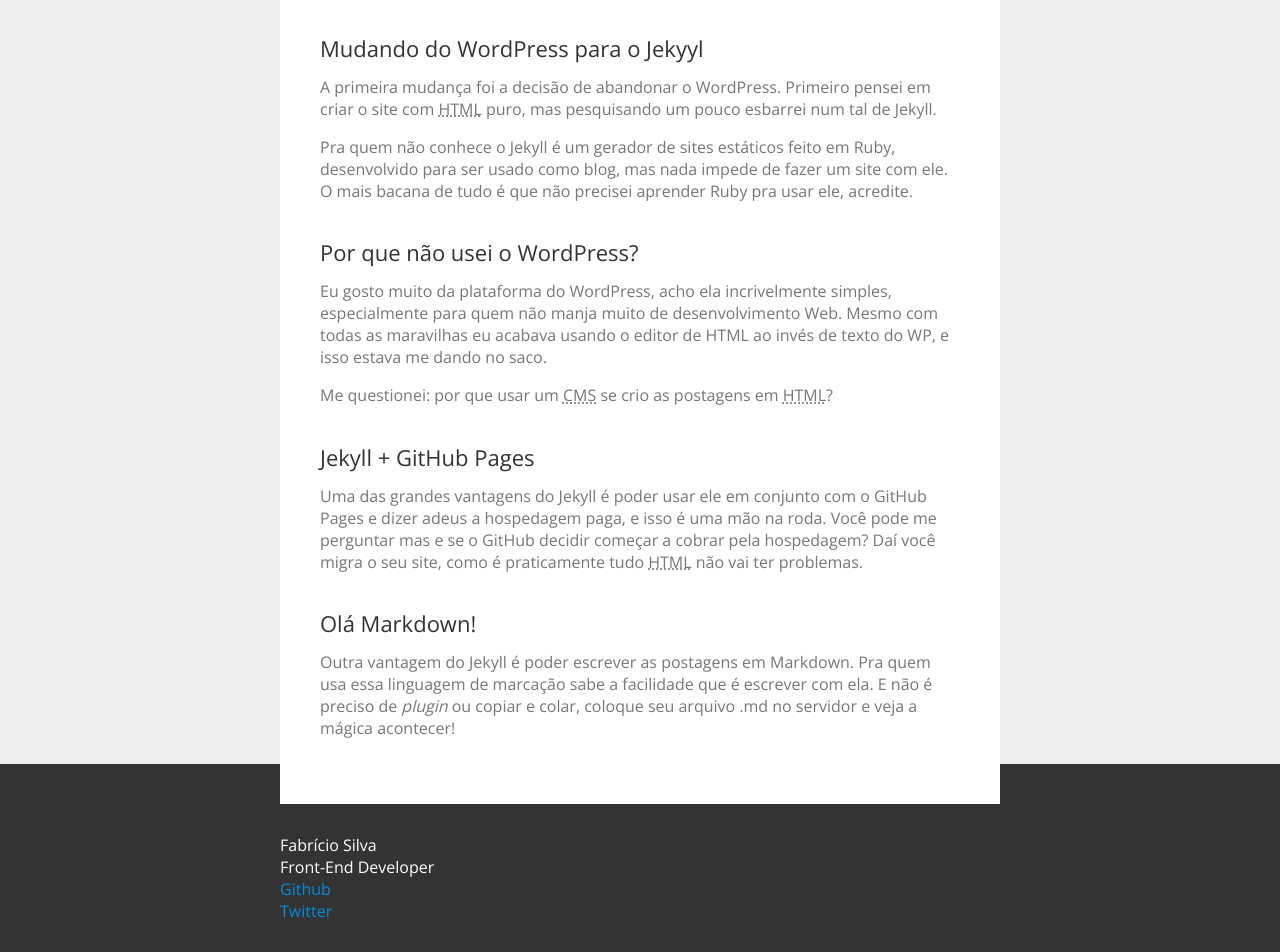
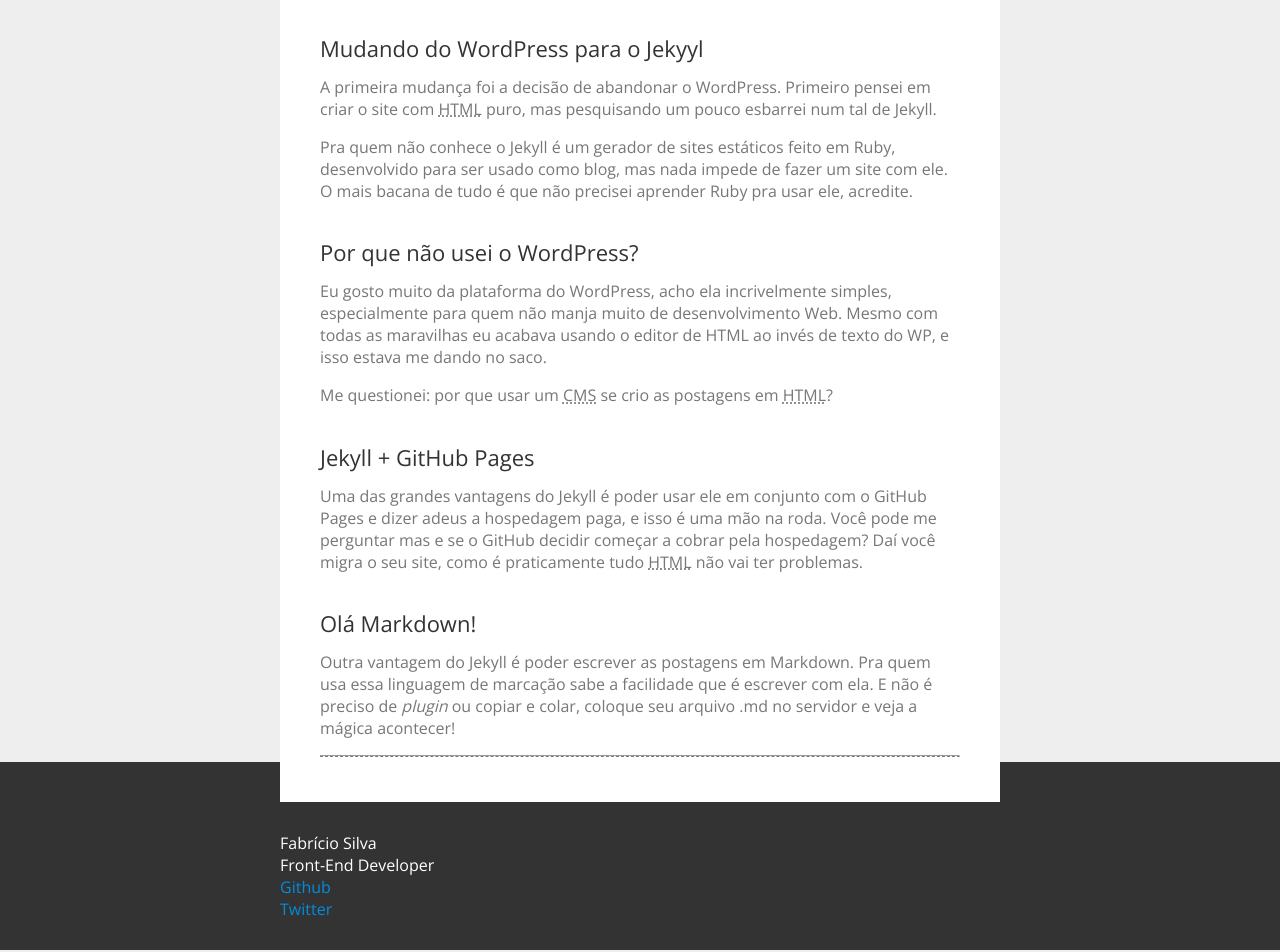
Before and after one commit to fabriciofmsilva/fabriciofmsilva.github.io, a Jekyll site: the page built from _posts/2013-07-03-ola-mundo.md, in a window 1280 px wide. Shown: the part 621-1573 px from the top of the page. Built offline with Jekyll 4.4.1, drawn with Linux system fonts in a browser that asks for light colours; nearby versions of some CDN libraries; comment, search, counter and statistics services are not loaded.

Commit message:
Edit Style

```diff
--- a/_layouts/post.html
+++ b/_layouts/post.html
@@ -5,6 +5,7 @@
 <h1 itemprop="name">{{ page.title }}</h1>
 <p class="meta"><span itemprop="datePublished">{{ page.date | date: "%d-%M-%Y" }}</span></p>
 {{ content }}
+<hr class="line">
 {% include disqus.html %}
 </article>
 {% include footer.html %}
--- a/css/main.css
+++ b/css/main.css
@@ -251,6 +251,6 @@
 	background-color: #333;
 }
 
-#disqus_thread {
-	margin-top: 20px;
+.line {
+	border-bottom: 1px dashed #777;
 }
```
